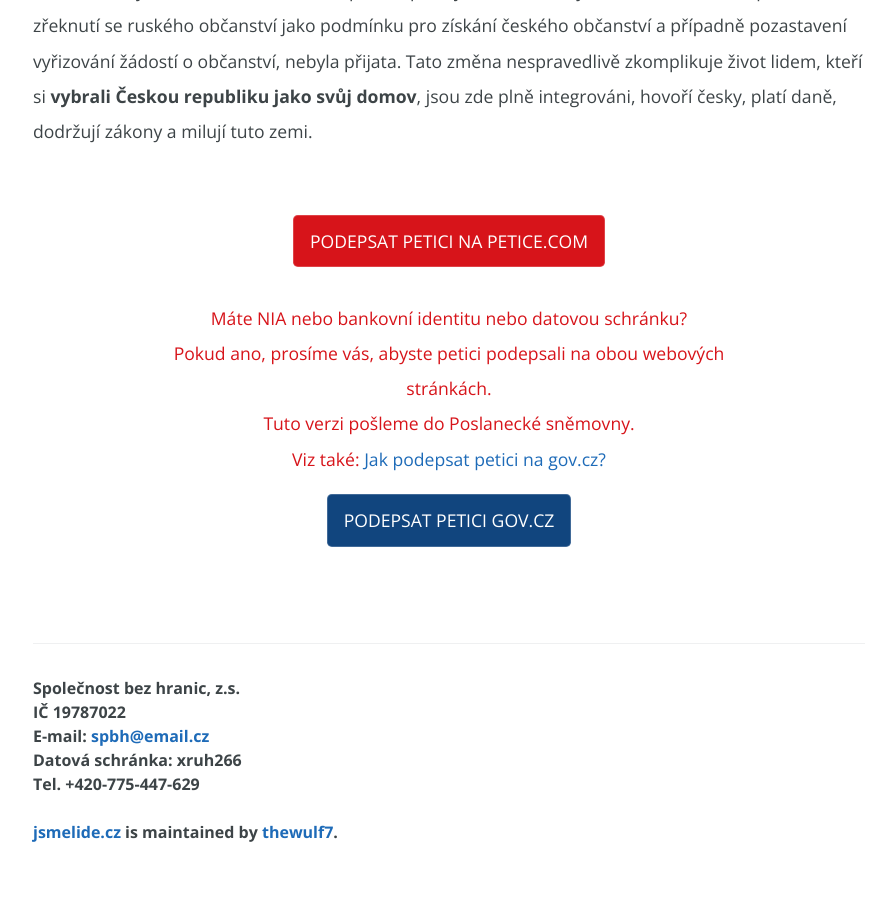
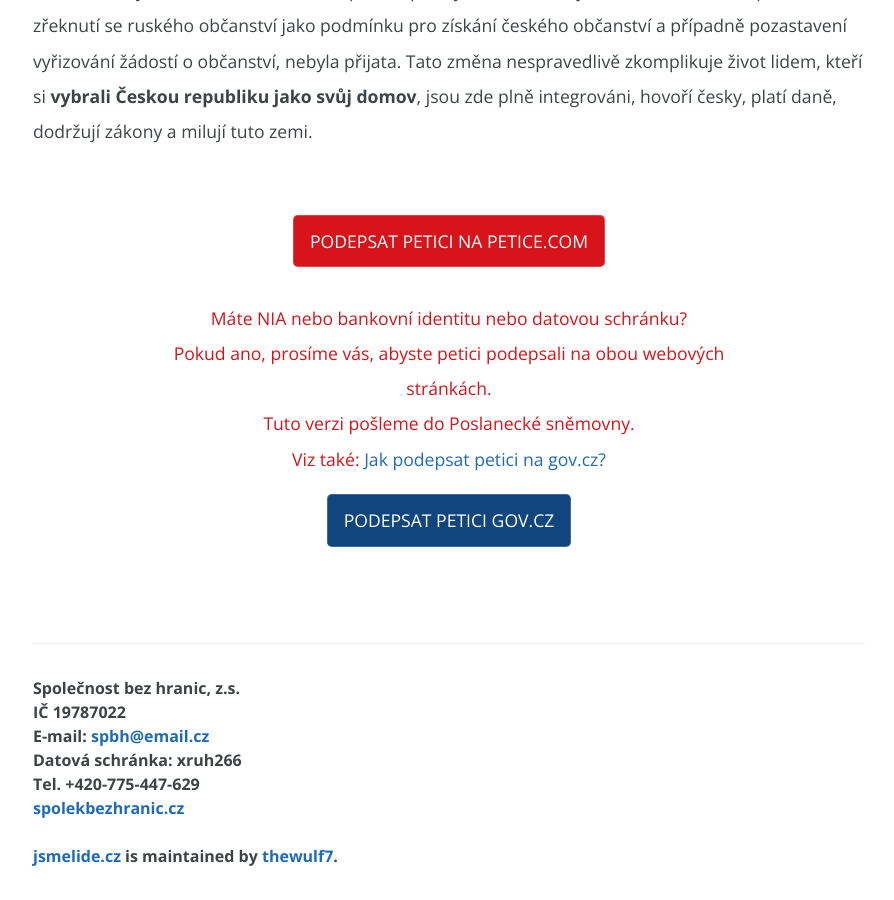
Before and after one commit to thewulf7/jsmelide, a Jekyll site: the page built from index.md, in a window 1280 px wide and 900 px high, scrolled down 7704 px. Shown: the whole window, without its empty margins (191-1085 px from the left). Built offline with Jekyll 4.4.1, drawn with Linux system fonts in a browser that asks for light colours; comment, search, counter and statistics services are not loaded; before the commit the page ends 8580 px from its top, so only the background shows below that.

Commit message:
Update default.html

```diff
--- a/_layouts/default.html
+++ b/_layouts/default.html
@@ -38,6 +38,7 @@
         <span class="site-footer-owner">E-mail: <a href="mailto:spbh@email.cz">spbh@email.cz</a></span>
         <span class="site-footer-owner">Datová schránka:  xruh266</span>
         <span class="site-footer-owner">Tel. +420-775-447-629</span>
+        <span class="site-footer-owner"><a href="https://spolekbezhranic.cz/">spolekbezhranic.cz</a></span>
           <br/>
         {% if site.github.is_project_page %}
           <span class="site-footer-owner"><a href="{{ site.github.repository_url }}">{{ site.github.repository_name }}</a> is maintained by <a href="{{ site.github.owner_url }}">{{ site.github.owner_name }}</a>.</span>
```
